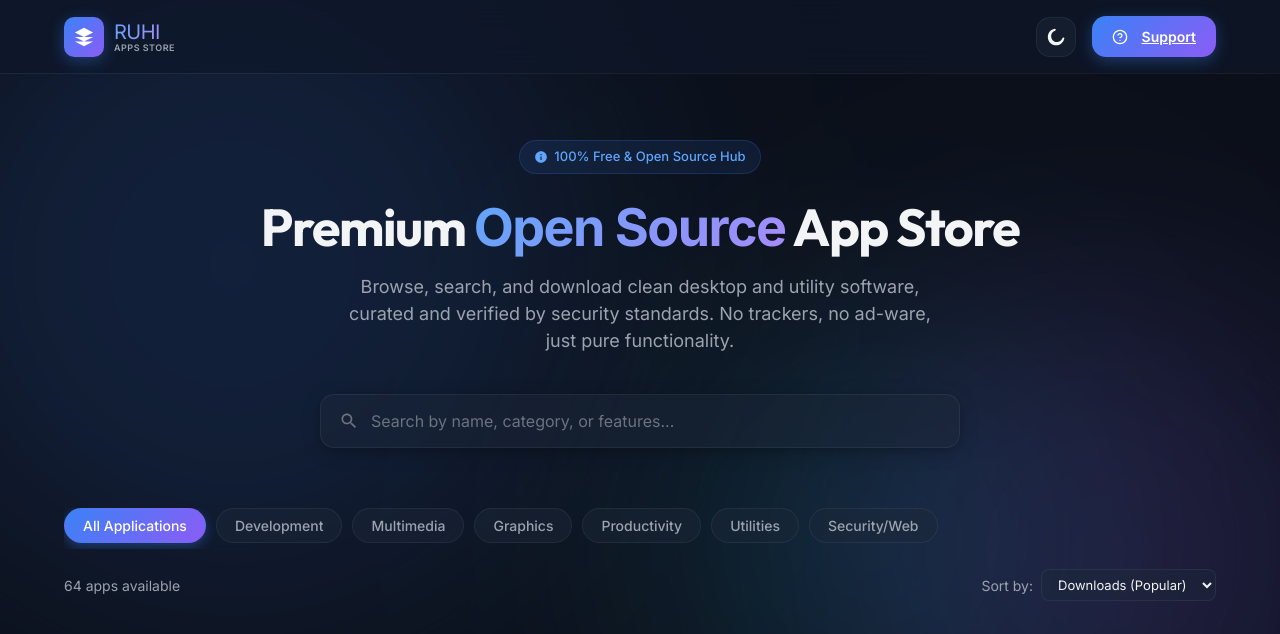
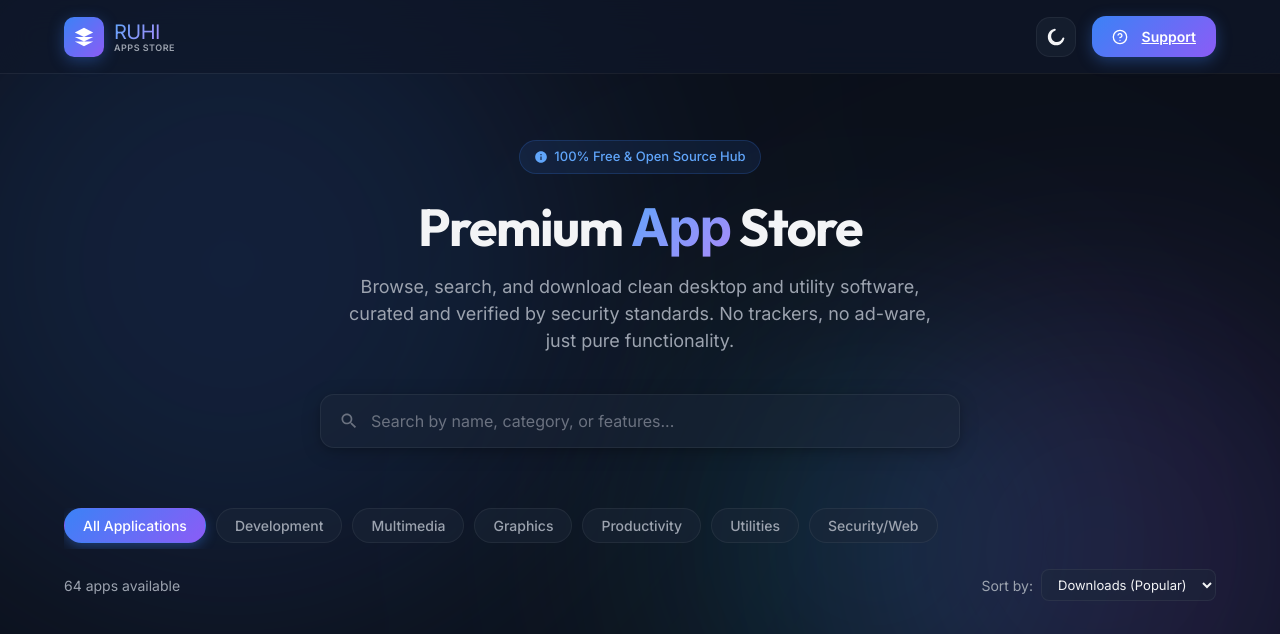
Before and after one commit to Rijussj/ruappsstore, a plain HTML site: page index.html in a window 1280 px wide. Shown: the top 634 px of the page. Drawn offline with Linux system fonts and the light colour scheme.

Commit message:
Add files via upload

```diff
--- a/index.html
+++ b/index.html
@@ -3,7 +3,7 @@
 <head>
     <meta charset="UTF-8">
     <meta name="viewport" content="width=device-width, initial-scale=1.0">
-    <title>RUHI Apps Store - Download Premium Open Source Apps</title>
+    <title>RUHI Apps Store - Download Premium Apps</title>
     <meta name="description" content="Discover and download the best, high-quality open source applications for Windows, Mac, and Linux. No trackers, no bloatware, 100% open source.">
     <link rel="stylesheet" href="styles.css?v=2.1.0">
 </head>
@@ -62,7 +62,7 @@
                 </svg>
                 100% Free & Open Source Hub
             </div>
-            <h1>Premium <span>Open Source</span> App Store</h1>
+            <h1>Premium <span>App</span> Store</h1>
             <p class="hero-subtitle">Browse, search, and download clean desktop and utility software, curated and verified by security standards. No trackers, no ad-ware, just pure functionality.</p>
 
             <!-- Search Bar -->
```
